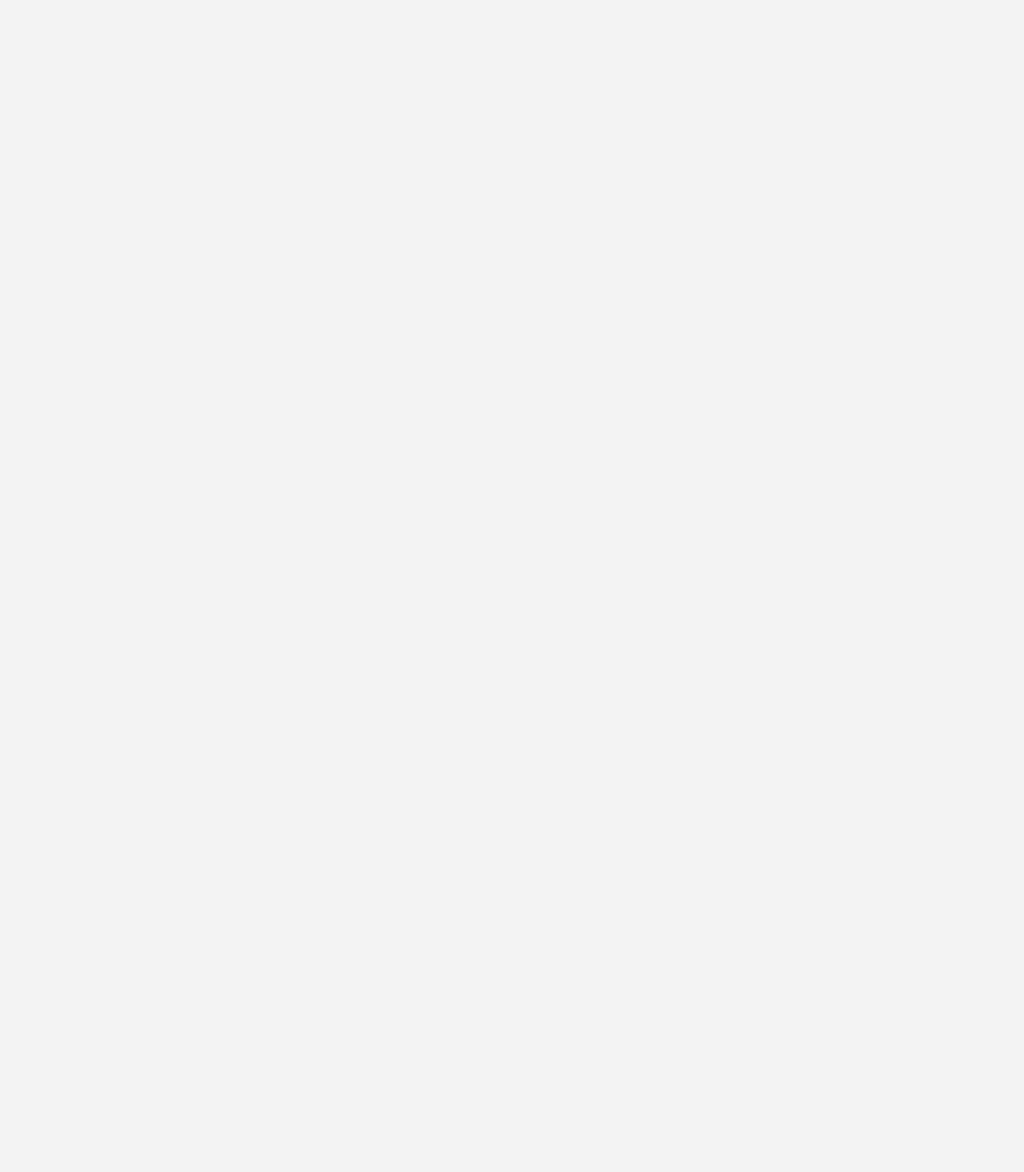
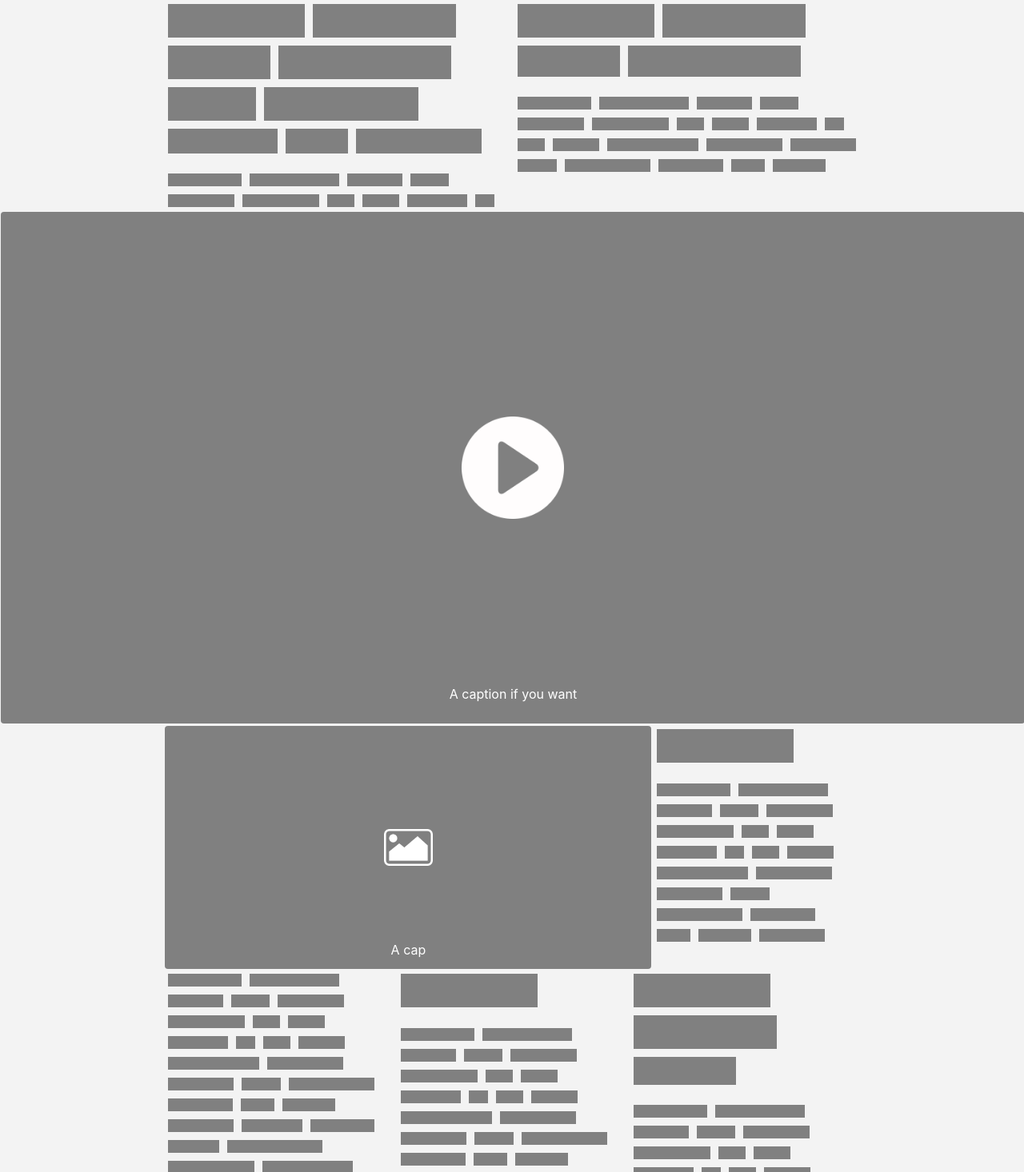
Before and after one commit to timwf/react-wireframe, a React (Create React App) app: page / in a window 1280 px wide. Shown: the part 724-2190 px from the top of the page at 80% size. Before the commit the page ends 800 px from the top, so only its background shows below. Built offline with nearby package versions, Linux system fonts and the light colour scheme; a web font is replaced by a local one.

Commit message:
text-placeholder started

```diff
--- a/src/App.js
+++ b/src/App.js
@@ -11,6 +11,7 @@ import NavItemsContainer from './components/NavItemsContainer'
 import MediaPlaceholder from './components/MediaPlaceholder';
 import WireRow from './components/WireRow'
 import WireCol from './components/WireCol'
+import TextPlaceholder from './components/TextPlaceholder';
 
 function App() {
   return (
@@ -45,7 +46,61 @@ function App() {
       </WireRow>
     </Container>
 
+    <Container>
+      <WireRow>
+        <WireCol >
+        <TextPlaceholder headerLines={4} paraLines={2}/>
+        </WireCol>
+        <WireCol >
+        <TextPlaceholder headerLines={2} paraLines={4}/>
+        </WireCol>
+      </WireRow>
+    </Container>
 
+    <MediaPlaceholder video caption="A caption if you want"/>
+    <Container>
+      <WireRow>
+        <WireCol width="70%">
+        <MediaPlaceholder  caption="A cap"/>
+        </WireCol>
+
+
+          <WireCol width="25%">
+          <TextPlaceholder headerLines={1} paraLines={8}/>
+          </WireCol>
+      </WireRow>
+    </Container>
+
+    <Container>
+      <WireRow>
+        <WireCol >
+        <TextPlaceholder  paraLines={10}/>
+        </WireCol>
+        <WireCol >
+        <TextPlaceholder headerLines={1} paraLines={7}/>
+        </WireCol>
+        <WireCol >
+        <TextPlaceholder headerLines={3} paraLines={4}/>
+        </WireCol>
+      </WireRow>
+    </Container>
+    <div style={{height: "50px"}}></div>
+
+    <Container >
+    <WireRow>
+    <WireCol >
+    <MediaPlaceholder video caption="A caption if you want"/>
+        </WireCol>
+        <WireCol >
+          <TextPlaceholder headerLines={1} paraLines={4}/>
+          <Button primary btnName="Contact"/>
+        </WireCol>
+        </WireRow>
+        <TextPlaceholder headerLines={1} paraLines={4}/>
+    </Container>
+
+
+    <div style={{height: "500px"}}></div>
     </div>
   );
 }
--- a/src/App.scss
+++ b/src/App.scss
@@ -80,8 +80,8 @@ body{
 //layout
 .wire-row{
     display: flex;
-    margin-left: -15px;
-    margin-right: -15px;
+    margin-left: -0.2%;
+    margin-right: -0.2%;
     flex-wrap: wrap;
 }
 
@@ -89,6 +89,18 @@ body{
     flex-basis: 0;
     flex-grow: 1;
     max-width: 100%;
-    padding-left: 15px;
-    padding-right: 15px;
+    padding-left: 0.2%;
+    padding-right: 0.2%;
 }
+
+// text-placeholder-container
+
+.text-placeholder-container{
+    display: inline-flex;
+    flex-wrap: wrap;
+    width: 100%;
+}
+
+.mt5{
+    margin-top: 5rem;
+}
--- /dev/null
+++ b/src/components/TextPlaceholder.jsx
@@ -0,0 +1,61 @@
+import React from 'react'
+import styled from 'styled-components'
+
+const HeaderWords = []
+const paraWords = []
+
+const StyledHeader = styled.div`
+    height: 42px;
+    background-color: grey;
+    margin: 5px;
+    `;
+
+const StyledHeaderContainer = styled.div`
+    max-height: ${props => props.headerLines ? props.headerLines* 48 : "52"}px;
+    overflow: hidden;
+    margin-bottom: 20px;
+    display: ${props => props.headerLines ? "inline-flex" : "none"};
+`;
+
+const StyledPara = styled.div`
+    height: 16px;
+    background-color: grey;
+    margin: 5px;
+    `;
+
+const StyledParaContainer = styled.div`
+    max-height: ${props => props.paraLines ? props.paraLines*26 : "0"}px;
+    overflow: hidden;
+`;
+
+
+
+
+
+function TextPlaceholder(props) {
+
+    for (let index = 0; index < props.headerLines*10; index++) {
+         HeaderWords.push(<StyledHeader style={{width: Math.floor(Math.random() * (180) + 50)}}/>)
+    }
+
+    for (let index = 0; index < props.paraLines*10; index++) {
+        paraWords.push(<StyledPara style={{width: Math.floor(Math.random() * (100) + 20)}}/>)
+   }
+
+
+    return (
+        <>
+        {HeaderWords ?
+        <StyledHeaderContainer headerLines={props.headerLines}className="text-placeholder-container">
+            {HeaderWords}
+        </StyledHeaderContainer>:  null}
+
+        <StyledParaContainer paraLines={props.paraLines}className="text-placeholder-container">
+        {paraWords}
+        </StyledParaContainer>
+</>
+
+    )
+}
+
+export default TextPlaceholder
```
Also changed, not shown: src/demo-images/text-placeholder.png (added), 1 other file (tests, documents, lock files or other folders).
